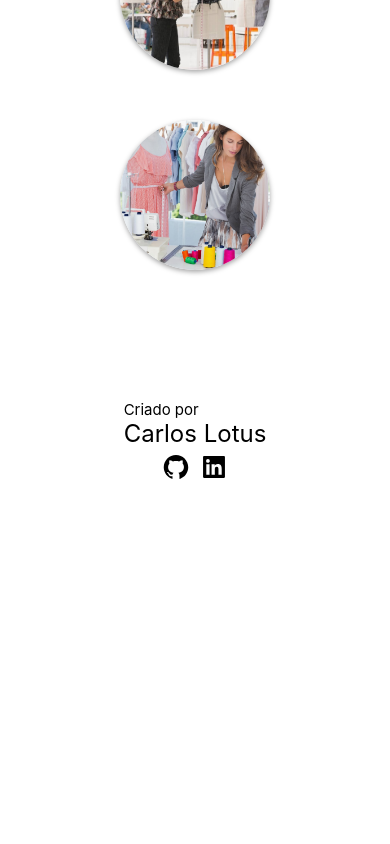
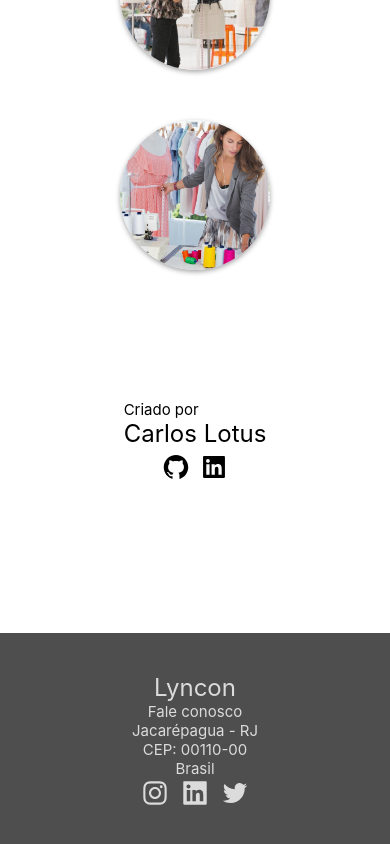
Before and after one commit to carlosr-lotus/Lyncon, a Next.js app: page / in a window 390 px wide. Shown: the part 1964-2808 px from the top of the page. Before the commit the page ends 2597 px from the top, so only its background shows below. Built offline with nearby package versions, Linux system fonts and the light colour scheme.

Commit message:
Footer mobile complete

```diff
--- /dev/null
+++ b/src/components/Footer.tsx
@@ -0,0 +1,25 @@
+// Icons //
+import { AiOutlineInstagram, AiFillLinkedin, AiOutlineTwitter } from 'react-icons/ai';
+
+import styles from '../styles/components/Footer.module.css';
+
+export default function Footer() {
+    return (
+        <footer className={styles.footer}>
+            <h1>Lyncon</h1>
+
+            <p>Fale conosco</p>
+            <p>
+                Jacarépagua - RJ <br />
+                CEP: 00110-00 <br />
+                Brasil
+            </p>
+
+            <div className={styles.footerSocialMediaContainer}>
+                <AiOutlineInstagram size={30} />
+                <AiFillLinkedin size={30} />
+                <AiOutlineTwitter size={30} />
+            </div>
+        </footer>
+    )
+}
--- a/src/pages/index.tsx
+++ b/src/pages/index.tsx
@@ -6,6 +6,7 @@ import Head from 'next/head';
 
 // Components //
 import MenuBar from '../components/MenuBar';
+import Footer from '../components/Footer';
 
 // Icons //
 import { BsSnow } from 'react-icons/bs';
@@ -101,6 +102,8 @@ export default function Home() {
 
 
       </main>
+
+      <Footer />
     </>
   )
 }
--- /dev/null
+++ b/src/styles/components/Footer.module.css
@@ -0,0 +1,41 @@
+.footer {
+    padding: 4rem 0;
+
+    background-color: var(--Menu-Mobile-Bg);
+    color: var(--Main-White);
+
+    text-align: center;
+
+    display: grid;
+    /* gap: 2rem; */
+}
+
+.footer h1 {
+    font-size: 2.4rem;
+}
+
+.footer p {
+    font-size: 1.5rem;
+}
+
+.footerSocialMediaContainer {
+    display: flex;
+    justify-content: center;
+    gap: 1rem;
+}
+
+@media (min-width: 810px) {
+    .footer {
+        color: magenta;
+
+        display: grid;
+        grid-template-columns: repeat(3, max-content);
+        grid-template-rows: max-content 1fr;
+        place-content: center;
+    }
+
+    .footer h1 {
+        /* grid-row: 1; */
+        grid-column: 1 / 4;
+    }
+}
```
